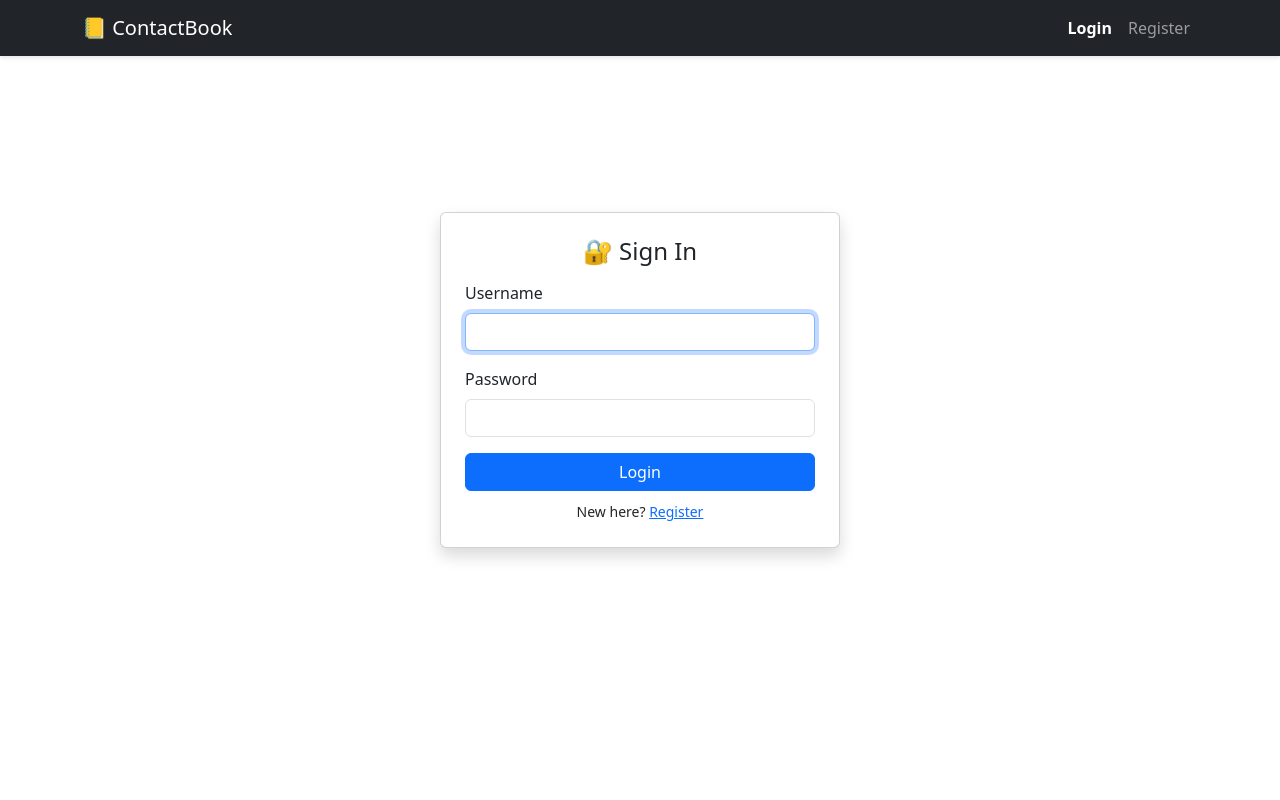
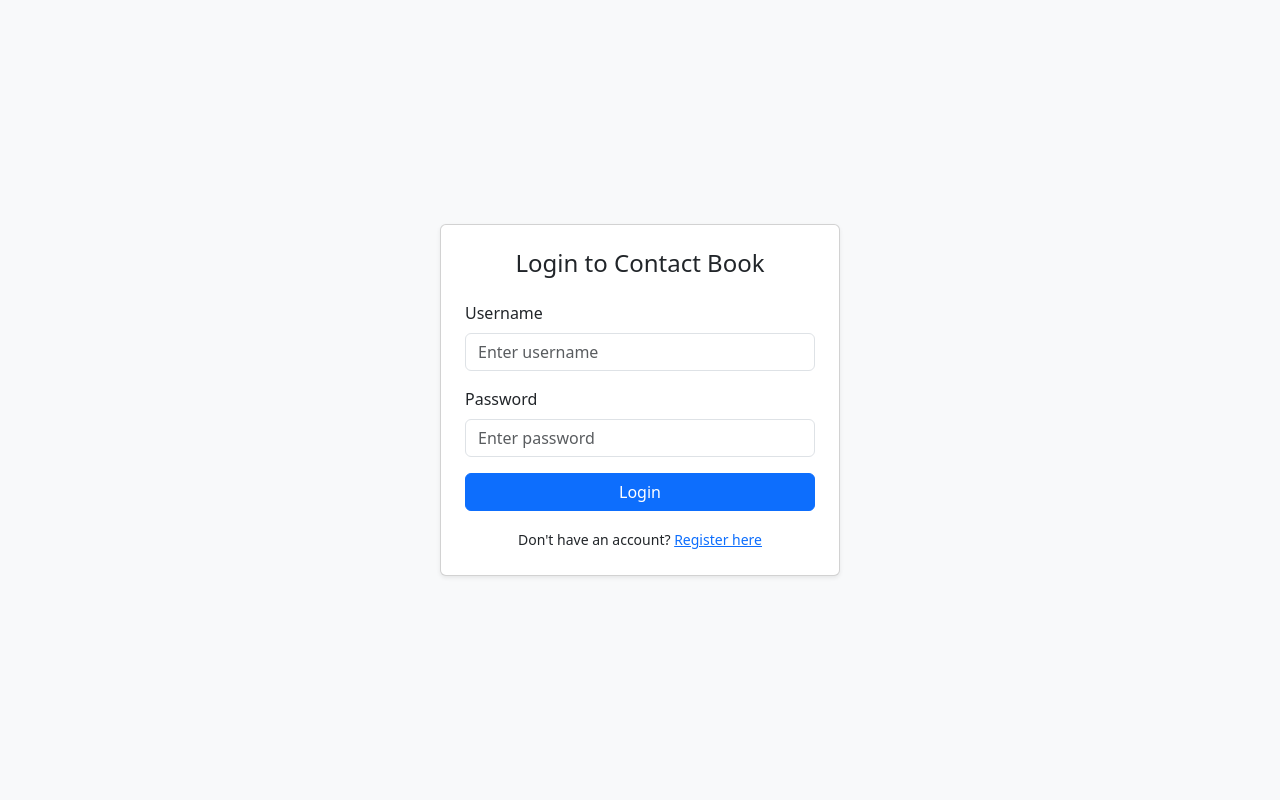
Before and after one commit to Akshay-le/contact-book, a Flask app: page /login in a window 1280 px wide. Run offline with Flask 3, Linux system fonts and the light colour scheme.

Commit message:
Update login.html

```diff
--- a/templates/login.html
+++ b/templates/login.html
@@ -1,24 +1,29 @@
-{% extends "layout.html" %}
-{% block content %}
-<div class="d-flex justify-content-center align-items-center" style="min-height: 75vh;">
-  <div class="card shadow p-4" style="width: 100%; max-width: 400px;">
-    <h4 class="text-center mb-3">🔐 Sign In</h4>
-    <form method="POST" action="{{ url_for('login') }}">
+<!DOCTYPE html>
+<html lang="en">
+<head>
+  <meta charset="UTF-8">
+  <title>Login - Contact Book</title>
+  <link href="https://cdn.jsdelivr.net/npm/bootstrap@5.3.0/dist/css/bootstrap.min.css" rel="stylesheet">
+</head>
+<body style="background-color: #f8f9fa;">
+  <div class="d-flex justify-content-center align-items-center" style="min-height: 100vh;">
+    <div class="card shadow-sm p-4" style="width: 100%; max-width: 400px;">
+      <h4 class="text-center mb-4">Login to Contact Book</h4>
+      <form action="/login" method="POST">
         <div class="mb-3">
           <label class="form-label">Username</label>
-        <input type="text" name="username" class="form-control" required autofocus>
+          <input name="username" class="form-control" placeholder="Enter username" required>
         </div>
         <div class="mb-3">
           <label class="form-label">Password</label>
-        <input type="password" name="password" class="form-control" required>
+          <input name="password" type="password" class="form-control" placeholder="Enter password" required>
         </div>
-      <div class="d-grid mb-2">
-        <button type="submit" class="btn btn-primary">Login</button>
-      </div>
-      <div class="text-center">
-        <small>New here? <a href="{{ url_for('register') }}">Register</a></small>
+        <button type="submit" class="btn btn-primary w-100">Login</button>
+        <div class="text-center mt-3">
+          <small>Don't have an account? <a href="/register">Register here</a></small>
         </div>
       </form>
     </div>
   </div>
-{% endblock %}
+</body>
+</html>
```
Lines whose indentation alone changed are shown as unchanged.
